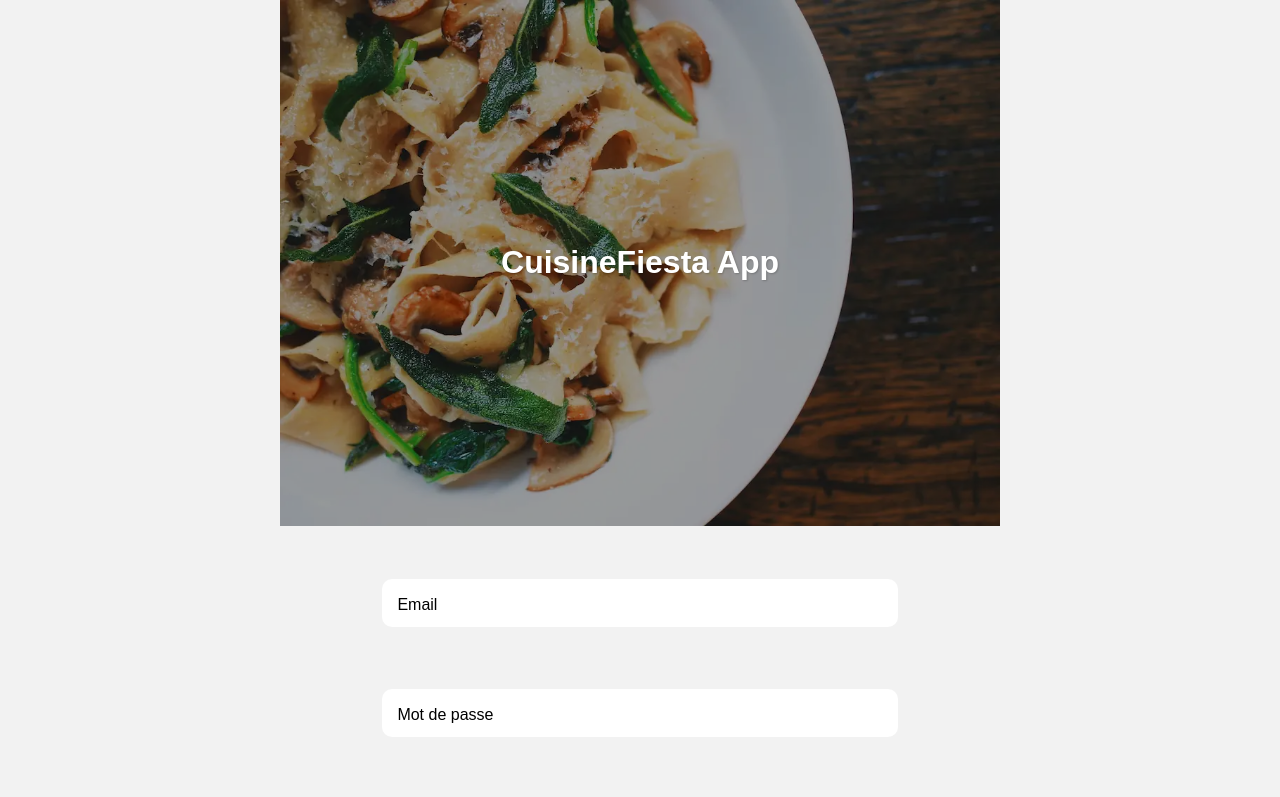
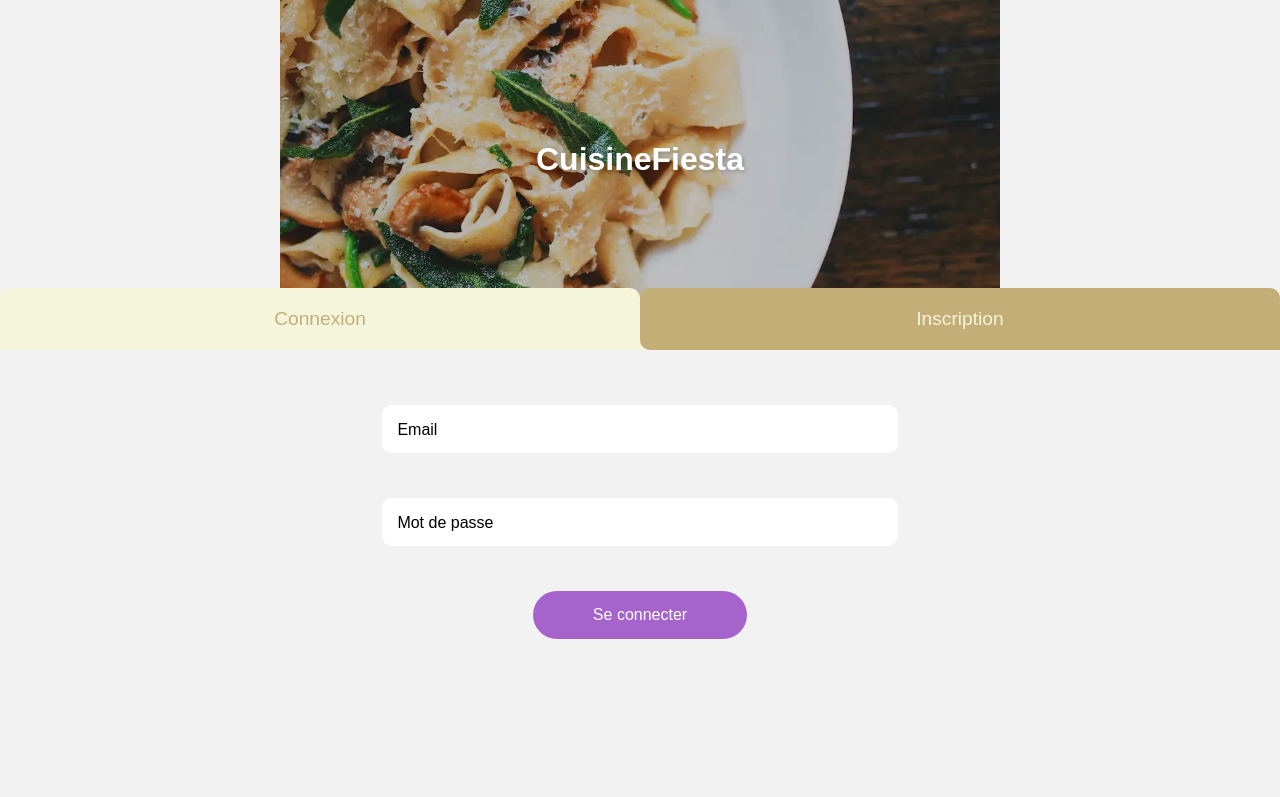
Before and after one commit to Sinematic/CuisineFiesta-F, a React (Vite) app: page / in a window 1280 px wide. Shown: the top 797 px of the page. Built offline with nearby package versions, Linux system fonts and the light colour scheme.

Commit message:
Corrections bug animation des labels si le champ est rempli et optimisations du CSS

```diff
--- a/src/components/Cover/Cover.tsx
+++ b/src/components/Cover/Cover.tsx
@@ -4,8 +4,8 @@ function Cover(props: {type: "title" | "text", text: string, src: string, alt: s
     return (
         <div className="cover">
 
-            {props.type === "title" ? <h1>{props.text}</h1> : null}
-            {props.type === "text" ? <p>{props.text}</p> : null}
+            {props.type === "title" ? <h1 className="text">{props.text}</h1> : null}
+            {props.type === "text" ? <p className="text">{props.text}</p> : null}
 
             <img src={props.src} alt={props.alt} />
             <div className="cover-overlay"></div>
--- a/src/components/Input/Input.tsx
+++ b/src/components/Input/Input.tsx
@@ -4,6 +4,7 @@ function Input(props: {
     onChange?: React.ChangeEventHandler<HTMLInputElement> | undefined,
     type: string,
     value?: string | undefined,
+    identifier?: string | undefined,
     name: string | undefined,
     label ?: string | undefined,
     minLength?: number | undefined,
@@ -11,7 +12,7 @@ function Input(props: {
 }) {
 
     return (
-        <div className={props.name + "-wrapper input-wrapper"}>
+        <div className={props.identifier + " input-wrapper"}>
             <input onChange={props.onChange} type={props.type} value={props.value} name={props.name}
             minLength={props.minLength} maxLength={props.maxLength} />
             <label htmlFor={props.name}>{props.label}</label>
--- a/src/components/Login/Login.tsx
+++ b/src/components/Login/Login.tsx
@@ -60,50 +60,45 @@ function Login() {
     return (
         <>
             {!isLogged ?
-                <div className="register-container">
-                    <Cover type="title" text="CuisineFiesta App" src={CoverPicture}
+                <div className="session-form">
+                    <Cover type="title" text="CuisineFiesta" src={CoverPicture}
                     alt="Pâtes italiennes avec légumes et fromage fondu" />
-                    <form action="" method="POST" className={page + "-form"}>
 
+                    <div className="bar-state">
+                        <Button value="Connexion" onClick={() => setPage("login")}
+                        identifier={(page ===  "login" ? "active-page" : "") + " button-page"} />
+                        <Button value="Inscription" onClick={() => setPage("signup")}
+                        identifier={(page ===  "signup" ? "active-page" : "") + " button-page"}  />
+                        <div className="filler-beige"></div>
+                    </div>
+
+                    <form action="" method="POST">
                         <Input onChange={(e) => setEmail(e.target.value)} value={email}
-                        name="email" label="Email" type="email" maxLength={60} />
+                        name="email" label="Email" identifier={email ? "input-filled" : ""}
+                        type="email" maxLength={60} />
                         <Input onChange={(e) => setPassword(e.target.value)} value={password}
-                        name="password" label="Mot de passe" type="text" minLength={8}/>
+                        type="text" identifier={password ? "input-filled" : ""}
+                        name="password" label="Mot de passe"  minLength={8} />
 
                         {page === "signup" ?
                             <>
                                 <Input onChange={(e) => setBirthdate(e.target.value)} name="birthdate"
-                                type="date" label="Date de naissance" />
+                                type="date" identifier={birthdate ? "input-filled" : ""} label="Date de naissance" />
                                 <Input onChange={() => setIsChecked(!isChecked)} name="policies"
-                                type="checkbox" label="J'accepte la politique de confidentialité" />
+                                type="checkbox" identifier="policies-wrapper"
+                                label="J'accepte la politique de confidentialité" />
                                 <Dropdown title="Politique de confidentialité">
                                     <PrivacyPolicy title="false" />
                                 </Dropdown>
                             </>
                         : null}
 
-                        <Button onClick={verifyFormInputs} value={page === "login" ? "Se connecter" : "S'inscrire"} name={page} type="button" />
+                        <Button onClick={verifyFormInputs} type="button" value={page === "login" ? "Se connecter" : "S'inscrire"}
+                        name={page} identifier="submit-form" />
                     </form>
 
                     {displayNotification.display ? <Notification type={displayNotification.type} content={displayNotification.content} /> : null}
 
-                    <div className="switch-form">
-                        {page === "login" ?
-                            <button onClick={() => setPage("signup")}>
-                                Inscription
-                            </button>
-                        :
-                            <button onClick={() => setPage("login")}>
-                                Connexion
-                            </button>
-                        }
-                    {/*
-                    <button onClick={() => page === "login" ? setPage("signup") : setPage("login")}>
-                            {page === "login" ? "Connexion" : "Inscription"}
-                        </button>
-                    */}
-
-                    </div>
                 </div>
 
             : null}
--- a/src/styles/Cover/Cover.css
+++ b/src/styles/Cover/Cover.css
@@ -4,7 +4,7 @@
     justify-content: center;
     align-items: center;
     width: 100%;
-    height: 100%;
+    height: 40vh;
     text-align: center;
     overflow: hidden;
 }
@@ -15,7 +15,7 @@
     left: 0;
     width: 100%;
     height: 100%;
-    background-color: rgba(0, 0, 0, 0.4);
+    background-color: rgba(0, 0, 0, 0.25);
     z-index: 2;
 }
 
@@ -25,20 +25,16 @@
     object-fit: cover;
 }
 
-.cover > h1, .cover > p {
+.cover > .text {
     position: absolute;
     width: 100%;
+    max-width: 90%;
     color: var(--white);
+    text-shadow: 2px 2px 4px rgba(0, 0, 0, 0.2);
     z-index: 3;
-    line-height: normal;
 }
 
 .cover > h1 {
     font-size: 2rem;
     font-weight: 700;
-    text-shadow: 1px 1px 2px rgba(0, 0, 0, 0.2);
 }
-
-.cover > p {
-
-}
--- a/src/styles/Input/Input.css
+++ b/src/styles/Input/Input.css
@@ -8,7 +8,12 @@
         top: -30px;
         left: 5px;
         font-size: 0.9rem;
+        background-color: transparent;
     }
+}
+
+.input-filled > label {
+    animation: labelMovingUp 0.6s forwards;
 }
 
 label {
--- a/src/styles/Login/Login.css
+++ b/src/styles/Login/Login.css
@@ -1,28 +1,28 @@
-.register-container {
+.session-form {
     display: flex;
     flex-direction: column;
     gap: 45px;
     max-width: 720px;
     margin: auto;
+    background-color: #F2F2F2;
 }
 
-.register-container > form {
+.session-form > form {
     display: flex;
     flex-direction: column;
     gap: 45px;
-    min-height: 315px;
-    padding: 0 8vw 30px 8vw;
+    padding: 40px 8vw 30px 8vw;
 }
 
-.register-container > form > input {
+.session-form > form > input {
     margin: 0;
 }
 
-.register-container > form > input:focus {
-    outline: solid var(--main-color);
+.session-form > form input:not([type="checkbox"]):focus {
+    outline: 2px solid #C4AE78;
 }
 
-.register-container > form > button {
+.submit-form {
     padding: 15px 60px;
     width: auto;
 }
@@ -48,18 +48,50 @@
     grid-row: 1;
 }
 
-.register-container .dropdown {
+.session-form .dropdown {
     margin-top: -10px;
 }
 
-.switch-form {
-    border-top: 3px solid #eaeaea;
-    padding-top: 12vmin;
+.bar-state {
+    display: grid;
+    grid-template-columns: 1fr 1fr;
     width: 100%;
-    font-size: 1.2rem;
-    color: var(--white);
+    position: absolute;
+    top: 36vh;
+    left: 0;
+    z-index: 5;
 }
 
-.switch-form > button {
-    background-color: var(--secondary-color);
+.bar-state > button {
+    padding: 20px 15px;
+    font-size: 1.2rem;
+    font-weight: 500;
+    color: #F5F5DC;
+    background-color: #C4AE78;
 }
+
+.bar-state > button:first-of-type {
+    border-radius: 10px 10px 10px 0;
+}
+
+.bar-state > button:last-of-type {
+    border-radius: 10px 10px 0 10px;
+}
+
+.bar-state > .filler-beige {
+    grid-column: 1 / -1;
+    width: 100%;
+    height: 5vh;
+    margin-top: -5vh;
+    background-color: #F5F5DC;
+    z-index: -1;
+}
+
+button.active-page {
+    color: #C4AE78;
+    background-color: #F5F5DC;
+}
+
+.active-page {
+    border-radius: 10px 10px 0 0;
+}
```
